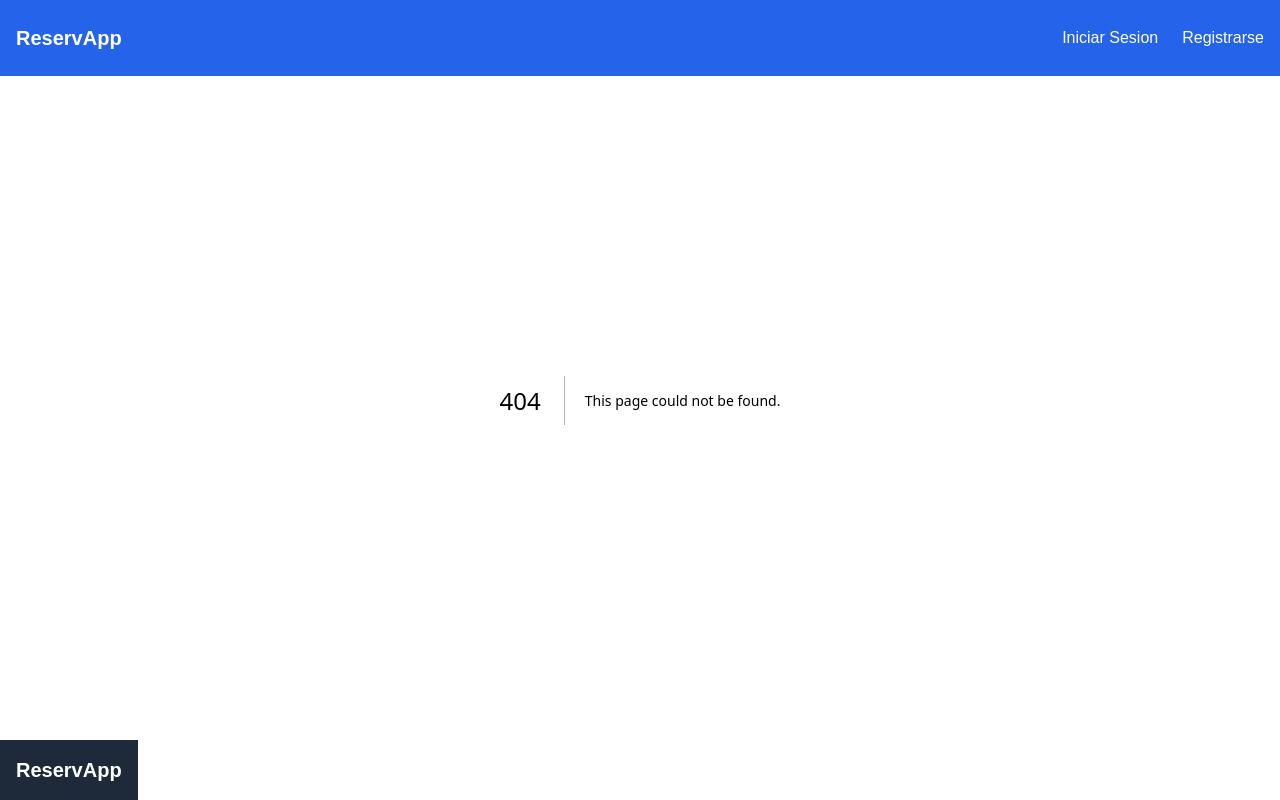
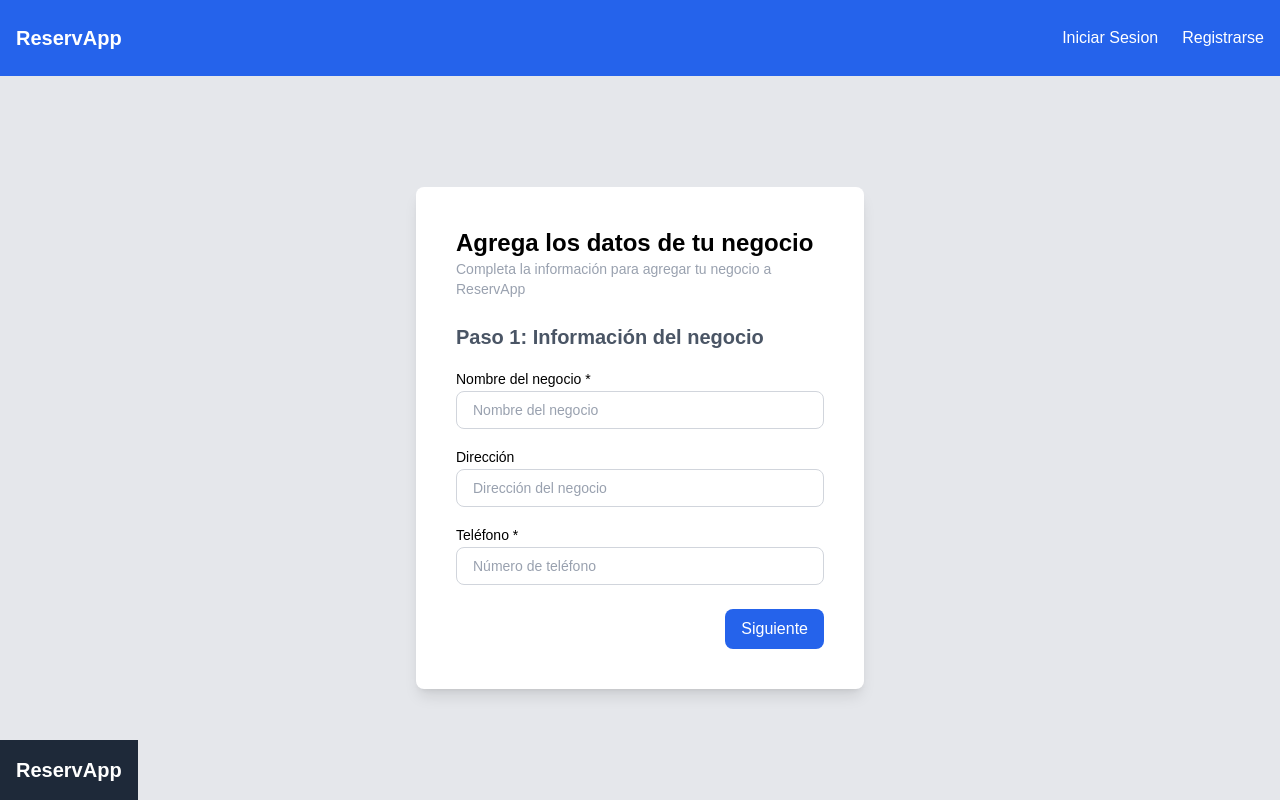
Before and after one commit to JuanI004/app-reservApp, a Next.js app: page /crear-cuenta/owner in a window 1280 px wide. Before the commit this address had no page. Built offline with nearby package versions, Linux system fonts and the light colour scheme.

Commit message:
Agregar creacion de negocios para los dueños

```diff
--- a/app/auth/verificacion/page.js
+++ b/app/auth/verificacion/page.js
@@ -12,7 +12,15 @@ export default function AuthCallback() {
         router.push("/");
         return;
       }
-      router.push("/crear-cuenta/personaje");
+      const rol = data.session.user?.user_metadata?.rol;
+
+      if (rol === "owner") {
+        router.push("/crear-cuenta/owner");
+      } else if (rol === "user") {
+        router.push("/crear-cuenta/user");
+      } else {
+        router.push("/");
+      }
     };
     handleCallback();
   }, [router]);
--- /dev/null
+++ b/app/crear-cuenta/owner/page.js
@@ -0,0 +1,55 @@
+"use client";
+
+import { useState } from "react";
+import Pag1 from "../../../components/crearNegocio/Pag1";
+import Pag2 from "../../../components/crearNegocio/Pag2";
+
+export default function CrearCuentaDueño() {
+  const [page, setPage] = useState(1);
+  const [info, setInfo] = useState({
+    nombre: "",
+    telefono: "",
+    direccion: "",
+    image: null,
+    objectUrl: null,
+  });
+
+  function handleNextPag(data) {
+    setInfo({ ...info, ...data });
+    setPage(page + 1);
+  }
+
+  function handleSubmit() {
+    console.log(info);
+  }
+
+  return (
+    <div className="min-h-screen pt-[76px] bg-gray-200 flex items-center justify-center bg-secondary/30">
+      <main className="w-full p-10 bg-white max-w-md rounded-lg shadow-lg">
+        <div className="mb-6 ">
+          <h1 className="text-2xl font-bold text-black">
+            Agrega los datos de tu negocio
+          </h1>
+          <p className="text-sm  text-gray-400">
+            Completa la información para agregar tu negocio a ReservApp
+          </p>
+        </div>
+        {page === 1 && (
+          <Pag1
+            info={info}
+            setInfo={setInfo}
+            nextPage={() => handleNextPag(info)}
+          />
+        )}
+        {page === 2 && (
+          <Pag2
+            info={info}
+            setInfo={setInfo}
+            nextPage={() => handleNextPag(info)}
+            prevPage={() => setPage(page - 1)}
+          />
+        )}
+      </main>
+    </div>
+  );
+}
--- a/app/signup/page.js
+++ b/app/signup/page.js
@@ -72,7 +72,7 @@ const Auth = () => {
           phone: formData.phone,
           rol: formData.rol,
         },
-        emailRedirectTo: "http://localhost:3000/login",
+        emailRedirectTo: "http://localhost:3000/auth/verificacion",
       },
     });
 
@@ -126,13 +126,13 @@ const Auth = () => {
                 <button
                   type="button"
                   className={`py-2 px-4 rounded-lg border cursor-pointer ${
-                    formData.rol === "usuario"
+                    formData.rol === "user"
                       ? "bg-[#2563EB] text-white border-[#2563EB]"
                       : "bg-white text-black border-gray-300"
                   }`}
                   onClick={() => {
                     setMensaje({ ...mensaje, errorRol: null });
-                    setFormData({ ...formData, rol: "usuario" });
+                    setFormData({ ...formData, rol: "user" });
                   }}
                 >
                   Usuario
@@ -140,13 +140,13 @@ const Auth = () => {
                 <button
                   type="button"
                   className={`py-2 px-4 rounded-lg border cursor-pointer ${
-                    formData.rol === "dueño"
+                    formData.rol === "owner"
                       ? "bg-[#2563EB] text-white border-[#2563EB]"
                       : "bg-white text-black border-gray-300"
                   }`}
                   onClick={() => {
                     setMensaje({ ...mensaje, errorRol: null });
-                    setFormData({ ...formData, rol: "dueño" });
+                    setFormData({ ...formData, rol: "owner" });
                   }}
                 >
                   Dueño de negocio
--- /dev/null
+++ b/components/crearNegocio/Pag1.jsx
@@ -0,0 +1,87 @@
+"use client";
+
+import Label from "../ui/Label";
+import Input from "../ui/Input";
+import Button from "../ui/Button";
+
+import { useState } from "react";
+
+export default function Pag1({ nextPage, info, setInfo }) {
+  const [mensaje, setMensaje] = useState({});
+
+  function validarForm() {
+    const newErrores = {};
+    if (!info.nombre?.trim()) {
+      newErrores.errorNombre = "El nombre del negocio es obligatorio";
+    }
+    if (!info.telefono?.trim()) {
+      newErrores.errorTelefono = "El teléfono es obligatorio";
+    }
+    setMensaje(newErrores);
+    return Object.keys(newErrores).length === 0;
+  }
+  function handleSubmit(e) {
+    e.preventDefault();
+    console.log(info);
+    if (validarForm()) {
+      nextPage(info);
+    }
+  }
+  return (
+    <div className="w-full h-full flex items-center ">
+      <form className="w-full" onSubmit={handleSubmit}>
+        <h2 className="text-xl text-gray-600 font-bold mb-4">
+          Paso 1: Información del negocio
+        </h2>
+        <div className="mb-4">
+          <div className="space-y-2">
+            <Label htmlFor="nombre">Nombre del negocio *</Label>
+            <Input
+              id="nombre"
+              placeholder="Nombre del negocio"
+              value={info.nombre}
+              onChange={(e) => setInfo({ ...info, nombre: e.target.value })}
+            />
+            {mensaje.errorNombre && (
+              <p className="p-2 bg-[#ef44443f] rounded-lg text-red-600 border border-red-600 text-sm mt-1">
+                {mensaje.errorNombre}
+              </p>
+            )}
+          </div>
+
+          <div className="space-y-2 mt-4">
+            <Label htmlFor="direccion">Dirección</Label>
+            <Input
+              id="direccion"
+              placeholder="Dirección del negocio"
+              value={info.direccion}
+              onChange={(e) => setInfo({ ...info, direccion: e.target.value })}
+            />
+          </div>
+          <div className="space-y-2 mt-4">
+            <Label htmlFor="telefono">Teléfono *</Label>
+            <Input
+              id="telefono"
+              placeholder="Número de teléfono"
+              value={info.telefono}
+              onChange={(e) => setInfo({ ...info, telefono: e.target.value })}
+            />
+            {mensaje.errorTelefono && (
+              <p className="p-2 bg-[#ef44443f] rounded-lg text-red-600 border border-red-600 text-sm mt-1">
+                {mensaje.errorTelefono}
+              </p>
+            )}
+          </div>
+        </div>
+        <div className="flex justify-end">
+          <Button
+            type="submit"
+            className="mt-2 p-4 cursor-pointer bg-[#2563EB] text-white py-2 rounded-lg hover:bg-[#1E40AF] transition"
+          >
+            Siguiente
+          </Button>
+        </div>
+      </form>
+    </div>
+  );
+}
--- /dev/null
+++ b/components/crearNegocio/Pag2.jsx
@@ -0,0 +1,103 @@
+"use client";
+
+import Image from "next/image";
+import Button from "../ui/Button";
+import { useState } from "react";
+
+export default function Pag2({ info, setInfo, prevPage, nextPage }) {
+  const [preview, setPreview] = useState(info.objectUrl || null);
+  const [mensaje, setMensaje] = useState({});
+
+  function handleFileChange(e) {
+    const file = e.target.files[0];
+    if (!file) return;
+    const objectUrl = URL.createObjectURL(file);
+    setInfo((prev) => ({ ...prev, image: file, objectUrl: objectUrl }));
+    setPreview(objectUrl);
+    setMensaje((prev) => ({ ...prev, errorImagen: null }));
+  }
+
+  function validarForm() {
+    const newErrores = {};
+    if (!info.image) {
+      newErrores.errorImagen = "La imagen del negocio es obligatoria";
+    }
+    setMensaje(newErrores);
+    return Object.keys(newErrores).length === 0;
+  }
+  function handleSubmit(e) {
+    e.preventDefault();
+    if (validarForm()) {
+      nextPage(info);
+    }
+  }
+
+  return (
+    <div className="w-full h-full flex flex-col items-center ">
+      <h2 className="text-xl text-gray-600 font-bold mb-4">
+        Paso 2: Imagen del negocio
+      </h2>
+      <div
+        onClick={() => document.getElementById("imagen").click()}
+        className={`border-2 border-[#2563EB] w-45 h-45 rounded-lg
+  flex flex-col justify-center items-center gap-2 overflow-hidden cursor-pointer
+  hover:border-[#2563EB] hover:bg-[#1a3a60]/30 transition-all duration-200
+  ${mensaje.errorImagen && "border-red-500 bg-red-900/70"}`}
+      >
+        {preview ? (
+          <Image
+            src={preview}
+            alt="Preview"
+            width={260}
+            height={260}
+            className=" object-cover"
+          />
+        ) : (
+          <>
+            <svg
+              xmlns="http://www.w3.org/2000/svg"
+              width="52"
+              height="52"
+              fill="#2563EB"
+              viewBox="0 0 256 256"
+            >
+              <path d="M216,40H40A16,16,0,0,0,24,56V200a16,16,0,0,0,16,16H216a16,16,0,0,0,16-16V56A16,16,0,0,0,216,40Zm0,16V158.75l-26.07-26.06a16,16,0,0,0-22.63,0l-20,20-44-44a16,16,0,0,0-22.62,0L40,149.37V56ZM40,172l52-52,80,80H40Zm176,28H194.63l-36-36,20-20L216,181.38V200ZM144,100a12,12,0,1,1,12,12A12,12,0,0,1,144,100Z"></path>
+            </svg>
+            <p className="px-4 text-center text-[#2563EB] text-xl">
+              Seleccionar imagen
+            </p>
+          </>
+        )}
+      </div>
+      <form className="w-full" onSubmit={nextPage}>
+        <div className="mb-4">
+          <div className="space-y-2">
+            <input
+              type="file"
+              id="imagen"
+              accept="image/*"
+              className="hidden"
+              onChange={handleFileChange}
+            />
+          </div>
+        </div>
+        <div className="flex justify-between">
+          <Button
+            type="button"
+            onClick={prevPage}
+            className="mt-2 p-4 cursor-pointer bg-[#757575] text-white py-2 rounded-lg hover:bg-[#4d4d4d] transition"
+          >
+            Anterior
+          </Button>
+          <Button
+            type="submit"
+            onClick={handleSubmit}
+            className="mt-2 p-4 cursor-pointer bg-[#2563EB] text-white py-2 rounded-lg hover:bg-[#1E40AF] transition"
+          >
+            Terminar
+          </Button>
+        </div>
+      </form>
+    </div>
+  );
+}
```
Also changed, not shown: app/crear-cuenta/user/page.js (added).
